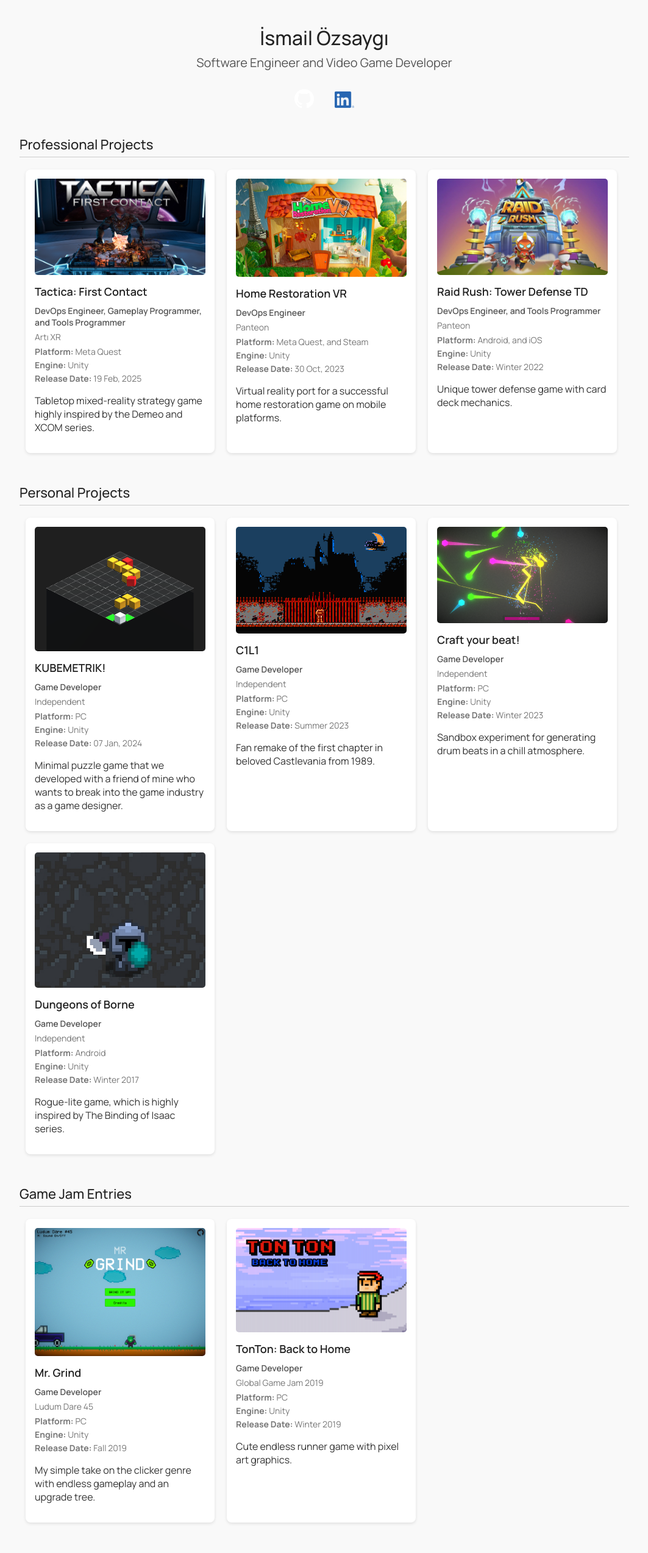
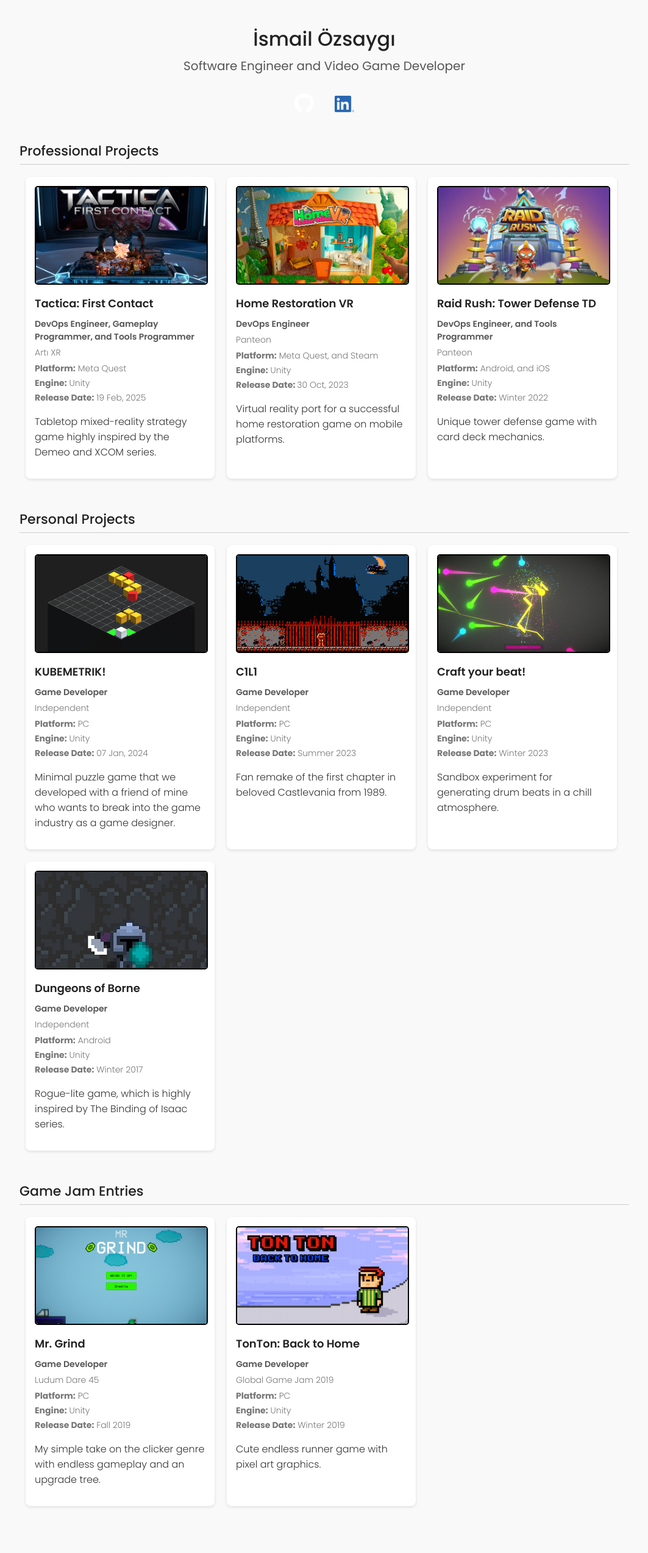
Before and after one commit to iozsaygi/iozsaygi.github.io, a Jekyll site: the page portfolio/index.html, which Jekyll copies as it is, in a window 1280 px wide. Shown: the whole page at 61% size, without its empty margins (108-1171 px from the left). Built offline with Jekyll 4.4.1, drawn with Linux system fonts in a browser that asks for light colours; after the commit the page ends 2520 px from its top, so only the background shows below that.

Commit message:
Updated small CSS styling

```diff
--- a/portfolio/index.html
+++ b/portfolio/index.html
@@ -8,7 +8,8 @@
         @import url('https://fonts.googleapis.com/css2?family=Manrope:wght@200..800&family=Poppins:ital,wght@0,100;0,200;0,300;0,400;0,500;0,600;0,700;0,800;0,900;1,100;1,200;1,300;1,400;1,500;1,600;1,700;1,800;1,900&display=swap');
 
         body {
-            font-family: 'Manrope', sans-serif;
+            font-family: 'Poppins', sans-serif;
+            font-weight: 300;
             margin: 0;
             padding: 0;
             background-color: #f9f9f9;
@@ -61,14 +62,18 @@
             text-align: left;
             box-shadow: 0px 2px 5px rgba(0, 0, 0, 0.1);
             transition: transform 0.2s ease-in-out;
+            text-decoration: none;
+            color: inherit;
         }
         .game-card:hover {
             transform: translateY(-3px);
         }
         .game-card img {
             width: 100%;
-            height: auto;
+            height: 158px;
+            object-fit: cover;
             border-radius: 5px;
+            border: 2px solid #000;
         }
         .game-title {
             font-size: 18px;
```
